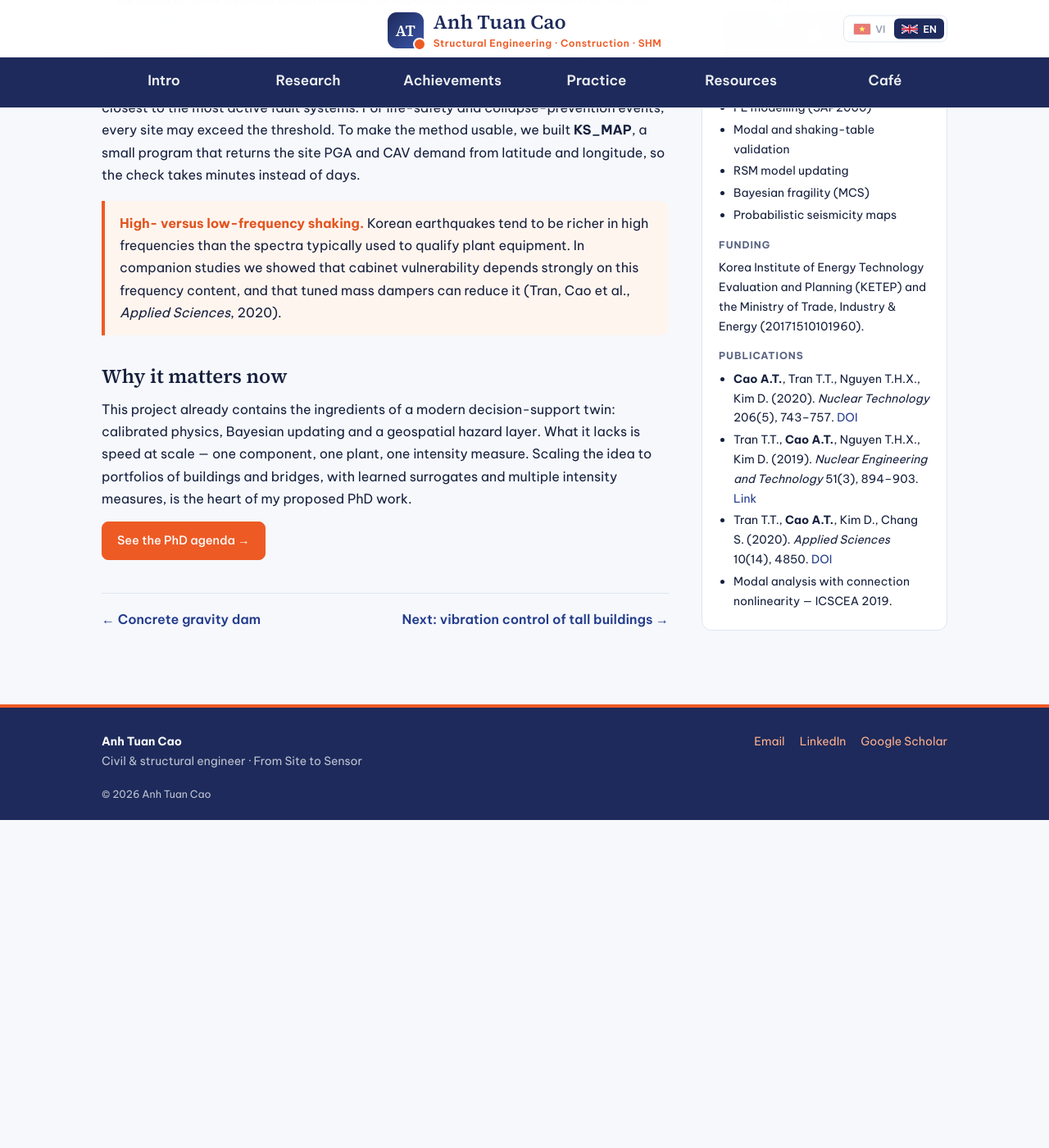
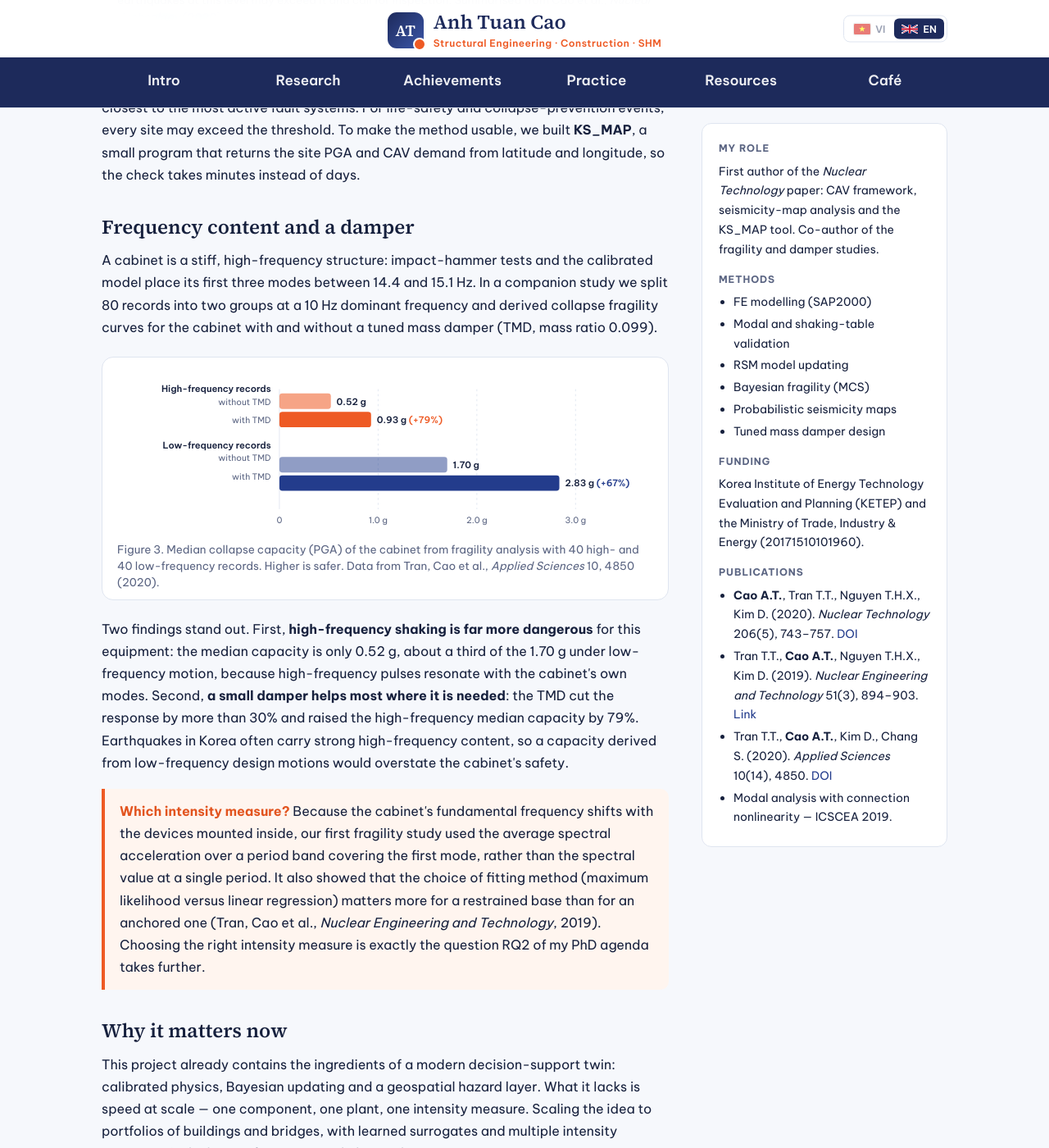
Before and after one commit to anhtuan-cao/anhtuan-cao.github.io, a Jekyll site: the page built from research/nuclear-cabinet/index.html, in a window 1280 px wide and 1400 px high, scrolled down 2038 px. Shown: the whole window at 82% size. Built offline with Jekyll 4.4.1, drawn with Linux system fonts in a browser that asks for light colours; before the commit the page ends 3038 px from its top, so only the background shows below that; some of the changed text lies outside the part shown.

Commit message:
Add files via upload

```diff
--- a/research/index.html
+++ b/research/index.html
@@ -73,7 +73,7 @@ subnav:
       <div class="cb"><span class="k"><span class="l-en">Nuclear · Nonstructural components</span><span class="l-vi">Hạt nhân · Cấu kiện phi kết cấu</span></span>
         <h3><span class="l-en">Location-aware seismic risk of electrical cabinets in nuclear plants</span><span class="l-vi">Rủi ro địa chấn tủ điện nhà máy điện hạt nhân theo vị trí</span></h3>
         <p><span class="l-en">Shaking-table-validated model, fragility analysis and probabilistic seismicity maps combined into a rapid post-earthquake decision tool.</span><span class="l-vi">Mô hình kiểm chứng bằng bàn rung, phân tích dễ tổn thương và bản đồ địa chấn xác suất, kết hợp thành công cụ quyết định nhanh sau động đất.</span></p>
-        <div class="num"><span><b>0.27 g·s</b>CAV<sub>limit</sub></span><span><b>4</b><span class="l-en">return periods</span><span class="l-vi">chu kỳ lặp</span></span><span><b>5</b><span class="l-en">papers</span><span class="l-vi">bài báo</span></span></div>
+        <div class="num"><span><b>0.27 g·s</b>CAV<sub>limit</sub></span><span><b>+79%</b><span class="l-en">capacity with TMD</span><span class="l-vi">khả năng nhờ TMD</span></span><span><b>5</b><span class="l-en">papers</span><span class="l-vi">bài báo</span></span></div>
         <span class="go"><span class="l-en">Read the case study →</span><span class="l-vi">Xem chi tiết →</span></span></div>
     </a>
     <a class="case" href="/research/high-rise-vibration-control/">
--- a/research/nuclear-cabinet/index.html
+++ b/research/nuclear-cabinet/index.html
@@ -15,7 +15,7 @@ description: "Case study: seismic fragility and cumulative absolute velocity bas
     <div><b>&lt; 0.2%</b><span class="l-en">frequency error after calibration</span><span class="l-vi">sai số tần số sau hiệu chỉnh</span></div>
     <div><b>0.158 g</b><span class="l-en">PGA at the HCLPF point</span><span class="l-vi">PGA tại điểm HCLPF</span></div>
     <div><b>0.27 g·s</b><span class="l-en">CAV<sub>limit</sub> of the cabinet</span><span class="l-vi">CAV<sub>limit</sub> của tủ điện</span></div>
-    <div><b>4 × 4</b><span class="l-en">plant sites × performance levels assessed</span><span class="l-vi">vị trí nhà máy × cấp tính năng được đánh giá</span></div>
+    <div><b>+79%</b><span class="l-en">capacity gain with a tuned mass damper</span><span class="l-vi">khả năng tăng thêm nhờ giảm chấn TMD</span></div>
   </div>
 </section>
 
@@ -100,7 +100,32 @@ description: "Case study: seismic fragility and cumulative absolute velocity bas
       </figure>
       <p class="l-en">At the operational level the cabinet is safe at every plant. At the immediate-occupancy level it remains safe at Hanbit and Hanul but not at the south-eastern sites, which lie closest to the most active fault systems. For life-safety and collapse-prevention events, every site may exceed the threshold. To make the method usable, we built <b>KS_MAP</b>, a small program that returns the site PGA and CAV demand from latitude and longitude, so the check takes minutes instead of days.</p>
       <p class="l-vi">Ở cấp vận hành, tủ an toàn tại mọi nhà máy. Ở cấp sử dụng ngay, tủ vẫn an toàn tại Hanbit và Hanul nhưng không còn an toàn ở các nhà máy phía đông nam, gần những hệ đứt gãy hoạt động mạnh nhất. Với động đất cấp an toàn sinh mạng và chống sụp đổ, mọi vị trí đều có thể vượt ngưỡng. Để phương pháp dùng được trong thực tế, chúng tôi xây dựng <b>KS_MAP</b>, một chương trình nhỏ trả về PGA và CAV tại vị trí nhà máy từ vĩ độ, kinh độ, giúp việc kiểm tra chỉ mất vài phút thay vì vài ngày.</p>
-      <div class="callout"><span class="l-en"><b>High- versus low-frequency shaking.</b> Korean earthquakes tend to be richer in high frequencies than the spectra typically used to qualify plant equipment. In companion studies we showed that cabinet vulnerability depends strongly on this frequency content, and that tuned mass dampers can reduce it (Tran, Cao et al., <i>Applied Sciences</i>, 2020).</span><span class="l-vi"><b>Rung động tần số cao và tần số thấp.</b> Động đất ở Hàn Quốc thường giàu thành phần tần số cao hơn các phổ thường dùng để kiểm định thiết bị nhà máy. Trong các nghiên cứu đi kèm, chúng tôi chỉ ra rằng mức độ dễ tổn thương của tủ phụ thuộc mạnh vào thành phần tần số này, và có thể giảm bằng giảm chấn khối lượng TMD (Tran, Cao và cs., <i>Applied Sciences</i>, 2020).</span></div>
+      <h2><span class="l-en">Frequency content and a damper</span><span class="l-vi">Thành phần tần số và giảm chấn</span></h2>
+      <p class="l-en">A cabinet is a stiff, high-frequency structure: impact-hammer tests and the calibrated model place its first three modes between 14.4 and 15.1 Hz. In a companion study we split 80 records into two groups at a 10 Hz dominant frequency and derived collapse fragility curves for the cabinet with and without a tuned mass damper (TMD, mass ratio 0.099).</p>
+      <p class="l-vi">Tủ điện là kết cấu cứng, tần số cao: thí nghiệm búa gõ và mô hình đã hiệu chỉnh cho ba dạng dao động đầu nằm trong khoảng 14,4–15,1 Hz. Trong một nghiên cứu đi kèm, chúng tôi chia 80 bản ghi thành hai nhóm theo tần số trội 10 Hz và xây dựng đường cong dễ tổn thương khi sụp đổ cho tủ có và không có giảm chấn khối lượng (TMD, tỷ lệ khối lượng 0,099).</p>
+      <figure class="svgfig">
+        <svg viewBox="0 0 760 230" role="img" aria-label="Median capacity">
+          <g transform="translate(230,24)">
+            <path d="M0 0 V170" class="ln"/>
+            <path d="M140 0 V170 M280 0 V170 M420 0 V170" class="ln" stroke-dasharray="3 4"/>
+            <g class="ax" text-anchor="middle"><text x="0" y="190">0</text><text x="140" y="190">1.0 g</text><text x="280" y="190">2.0 g</text><text x="420" y="190">3.0 g</text></g>
+            <rect x="0" y="6" width="73" height="22" rx="4" class="or" opacity=".55"/><text class="tx" x="81" y="22">0.52 g</text>
+            <rect x="0" y="32" width="130" height="22" rx="4" class="or"/><text class="tx" x="138" y="48">0.93 g <tspan style="fill:var(--orange)">(+79%)</tspan></text>
+            <rect x="0" y="96" width="238" height="22" rx="4" class="ac" opacity=".5"/><text class="tx" x="246" y="112">1.70 g</text>
+            <rect x="0" y="122" width="397" height="22" rx="4" class="ac"/><text class="tx" x="405" y="138">2.83 g <tspan style="fill:var(--accent)">(+67%)</tspan></text>
+          </g>
+          <g class="tm" text-anchor="end">
+            <text x="218" y="28" class="tx"><tspan class="l-en">High-frequency records</tspan><tspan class="l-vi">Bản ghi tần số cao</tspan></text>
+            <text x="218" y="46"><tspan class="l-en">without TMD</tspan><tspan class="l-vi">không TMD</tspan></text><text x="218" y="72"><tspan class="l-en">with TMD</tspan><tspan class="l-vi">có TMD</tspan></text>
+            <text x="218" y="108" class="tx"><tspan class="l-en">Low-frequency records</tspan><tspan class="l-vi">Bản ghi tần số thấp</tspan></text>
+            <text x="218" y="126"><tspan class="l-en">without TMD</tspan><tspan class="l-vi">không TMD</tspan></text><text x="218" y="152"><tspan class="l-en">with TMD</tspan><tspan class="l-vi">có TMD</tspan></text>
+          </g>
+        </svg>
+        <figcaption><span class="l-en">Figure 3. Median collapse capacity (PGA) of the cabinet from fragility analysis with 40 high- and 40 low-frequency records. Higher is safer. Data from Tran, Cao et al., <i>Applied Sciences</i> 10, 4850 (2020).</span><span class="l-vi">Hình 3. Khả năng sụp đổ trung vị (PGA) của tủ điện từ phân tích dễ tổn thương với 40 bản ghi tần số cao và 40 bản ghi tần số thấp. Giá trị càng lớn càng an toàn. Số liệu từ Tran, Cao và cs., <i>Applied Sciences</i> 10, 4850 (2020).</span></figcaption>
+      </figure>
+      <p class="l-en">Two findings stand out. First, <b>high-frequency shaking is far more dangerous</b> for this equipment: the median capacity is only 0.52 g, about a third of the 1.70 g under low-frequency motion, because high-frequency pulses resonate with the cabinet's own modes. Second, <b>a small damper helps most where it is needed</b>: the TMD cut the response by more than 30% and raised the high-frequency median capacity by 79%. Earthquakes in Korea often carry strong high-frequency content, so a capacity derived from low-frequency design motions would overstate the cabinet's safety.</p>
+      <p class="l-vi">Có hai phát hiện nổi bật. Thứ nhất, <b>rung động tần số cao nguy hiểm hơn nhiều</b> với thiết bị này: khả năng trung vị chỉ 0,52 g, khoảng một phần ba so với 1,70 g khi chịu chuyển động tần số thấp, vì các xung tần số cao cộng hưởng với dạng dao động riêng của tủ. Thứ hai, <b>một giảm chấn nhỏ phát huy hiệu quả đúng chỗ cần nhất</b>: TMD giảm hơn 30% phản ứng và nâng khả năng trung vị dưới động đất tần số cao thêm 79%. Động đất ở Hàn Quốc thường có thành phần tần số cao đáng kể, nên khả năng tính theo chuyển động thiết kế tần số thấp sẽ đánh giá quá mức độ an toàn của tủ.</p>
+      <div class="callout"><span class="l-en"><b>Which intensity measure?</b> Because the cabinet's fundamental frequency shifts with the devices mounted inside, our first fragility study used the average spectral acceleration over a period band covering the first mode, rather than the spectral value at a single period. It also showed that the choice of fitting method (maximum likelihood versus linear regression) matters more for a restrained base than for an anchored one (Tran, Cao et al., <i>Nuclear Engineering and Technology</i>, 2019). Choosing the right intensity measure is exactly the question RQ2 of my PhD agenda takes further.</span><span class="l-vi"><b>Chọn chỉ số cường độ nào?</b> Vì tần số cơ bản của tủ thay đổi theo thiết bị lắp bên trong, nghiên cứu dễ tổn thương đầu tiên của chúng tôi dùng gia tốc phổ trung bình trong một dải chu kỳ bao quanh dạng dao động thứ nhất, thay vì giá trị phổ tại một chu kỳ duy nhất. Nghiên cứu đó cũng cho thấy cách ước lượng (hợp lý cực đại hay hồi quy tuyến tính) ảnh hưởng nhiều hơn với chân tủ liên kết giữ so với chân tủ liên kết neo (Tran, Cao và cs., <i>Nuclear Engineering and Technology</i>, 2019). Việc chọn đúng chỉ số cường độ chính là câu hỏi RQ2 trong định hướng PhD của tôi.</span></div>
 
       <h2><span class="l-en">Why it matters now</span><span class="l-vi">Ý nghĩa hôm nay</span></h2>
       <p class="l-en">This project already contains the ingredients of a modern decision-support twin: calibrated physics, Bayesian updating and a geospatial hazard layer. What it lacks is speed at scale — one component, one plant, one intensity measure. Scaling the idea to portfolios of buildings and bridges, with learned surrogates and multiple intensity measures, is the heart of my proposed PhD work.</p>
@@ -114,7 +139,7 @@ description: "Case study: seismic fragility and cumulative absolute velocity bas
       <h4><span class="l-en">My role</span><span class="l-vi">Vai trò của tôi</span></h4>
       <p><span class="l-en">First author of the <i>Nuclear Technology</i> paper: CAV framework, seismicity-map analysis and the KS_MAP tool. Co-author of the fragility and damper studies.</span><span class="l-vi">Tác giả chính bài <i>Nuclear Technology</i>: khung phân tích CAV, phân tích bản đồ địa chấn và công cụ KS_MAP. Đồng tác giả các nghiên cứu về dễ tổn thương và giảm chấn.</span></p>
       <h4><span class="l-en">Methods</span><span class="l-vi">Phương pháp</span></h4>
-      <ul><li><span class="l-en">FE modelling (SAP2000)</span><span class="l-vi">Mô hình FE (SAP2000)</span></li><li><span class="l-en">Modal and shaking-table validation</span><span class="l-vi">Kiểm chứng bằng thí nghiệm dao động, bàn rung</span></li><li><span class="l-en">RSM model updating</span><span class="l-vi">Cập nhật mô hình RSM</span></li><li><span class="l-en">Bayesian fragility (MCS)</span><span class="l-vi">Dễ tổn thương Bayes (MCS)</span></li><li><span class="l-en">Probabilistic seismicity maps</span><span class="l-vi">Bản đồ địa chấn xác suất</span></li></ul>
+      <ul><li><span class="l-en">FE modelling (SAP2000)</span><span class="l-vi">Mô hình FE (SAP2000)</span></li><li><span class="l-en">Modal and shaking-table validation</span><span class="l-vi">Kiểm chứng bằng thí nghiệm dao động, bàn rung</span></li><li><span class="l-en">RSM model updating</span><span class="l-vi">Cập nhật mô hình RSM</span></li><li><span class="l-en">Bayesian fragility (MCS)</span><span class="l-vi">Dễ tổn thương Bayes (MCS)</span></li><li><span class="l-en">Probabilistic seismicity maps</span><span class="l-vi">Bản đồ địa chấn xác suất</span></li><li><span class="l-en">Tuned mass damper design</span><span class="l-vi">Thiết kế giảm chấn TMD</span></li></ul>
       <h4><span class="l-en">Funding</span><span class="l-vi">Tài trợ</span></h4>
       <p><span class="l-en">Korea Institute of Energy Technology Evaluation and Planning (KETEP) and the Ministry of Trade, Industry &amp; Energy (20171510101960).</span><span class="l-vi">Viện Đánh giá và Hoạch định Công nghệ Năng lượng Hàn Quốc (KETEP) và Bộ Thương mại, Công nghiệp và Năng lượng (20171510101960).</span></p>
       <h4><span class="l-en">Publications</span><span class="l-vi">Công bố</span></h4>
```
